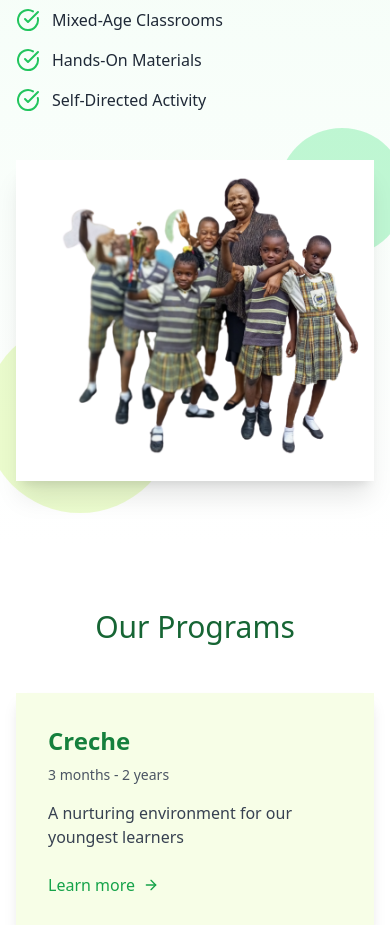
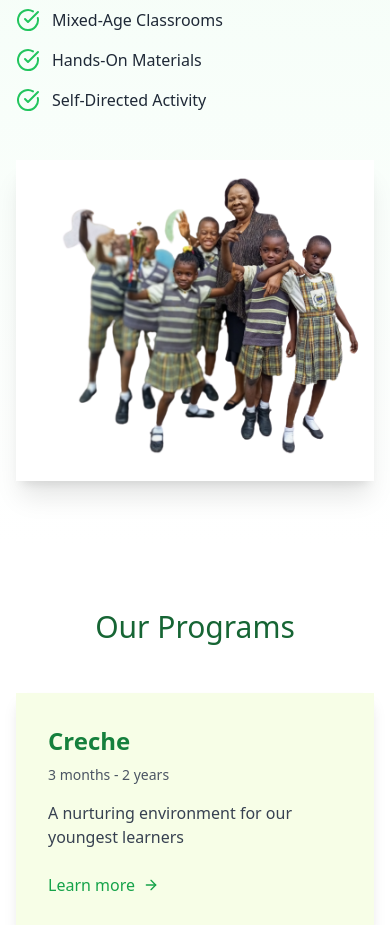
Before and after one commit to Netacci/kandy, a React (Vite) app: page / in a window 390 px wide. Shown: the part 1300-2225 px from the top of the page. Built offline with nearby package versions, Linux system fonts and the light colour scheme.

Commit message:
update metadata

```diff
--- a/src/pages/home/components/Approach.jsx
+++ b/src/pages/home/components/Approach.jsx
@@ -41,8 +41,8 @@ const Approach = () => {
               alt='Montessori Classroom'
               className='rounded-lg shadow-xl z-10 relative'
             />
-            <div className='absolute -bottom-8 -left-8 w-48 h-48 bg-lime-200 rounded-full opacity-50'></div>
-            <div className='absolute -top-8 -right-8 w-32 h-32 bg-green-300 rounded-full opacity-50'></div>
+            <div className='hidden lg:block absolute -bottom-8 -left-8 w-48 h-48 bg-lime-200 rounded-full opacity-50'></div>
+            <div className='hidden lg:block absolute -top-8 -right-8 w-32 h-32 bg-green-300 rounded-full opacity-50'></div>
           </div>
         </div>
       </div>
```
